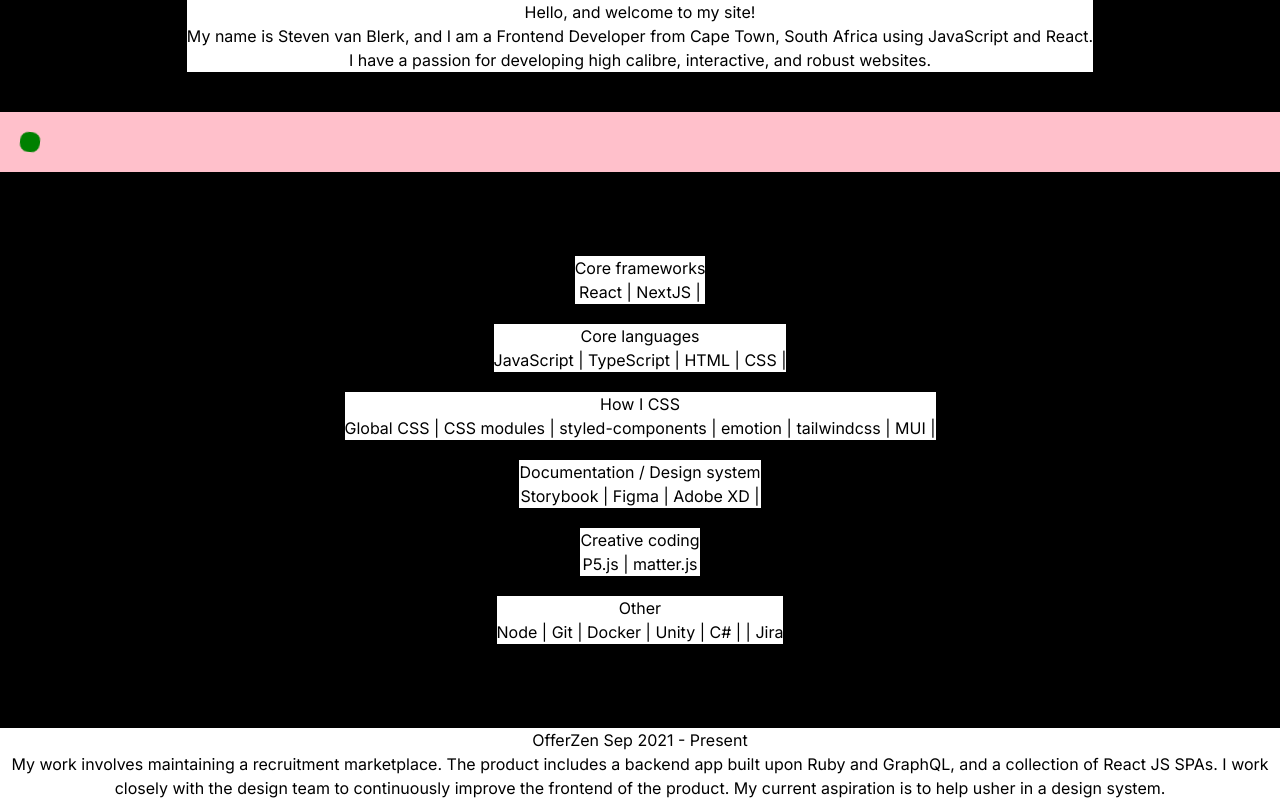
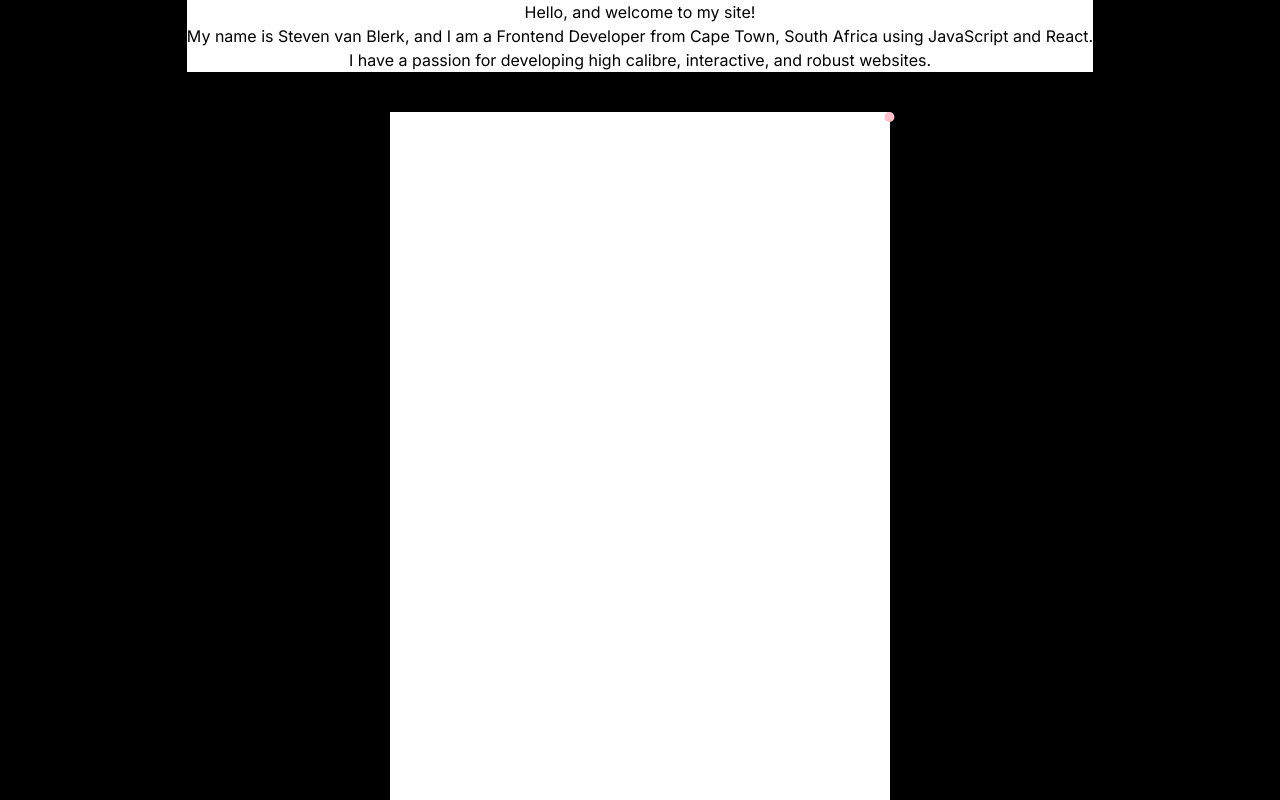
Before and after one commit to StevenVanBlerk/code-portfolio, a Next.js app: page / in a window 1280 px wide. Shown: the top 800 px of the page. Built offline with nearby package versions, Linux system fonts and the light colour scheme.

Commit message:
changed demo into a movement demo

```diff
--- a/src/bespokeSystem/components/FramerDemo/FramerDemo.tsx
+++ b/src/bespokeSystem/components/FramerDemo/FramerDemo.tsx
@@ -2,20 +2,45 @@
 
 import { motion } from "framer-motion";
 
+const FrameMaxHeight = 1000; //px
+const FrameMaxWidth = 500; //px
+
+const circleMinWidth = 10; //px
+const Frame = ({ children }: any) => {
+  return (
+    <div
+      style={{
+        height: FrameMaxHeight,
+        width: FrameMaxWidth,
+        background: "white",
+        justifySelf: "center",
+      }}
+    >
+      {children}
+    </div>
+  );
+};
 const FramerDemo = () => {
+  const initialPositionX = 0;
+  const initialPositionY = 0;
   return (
-    <div style={{ padding: "20px", background: "pink" }}>
+    <Frame>
       <motion.div
         transition={{ repeat: Infinity, duration: 2 }}
+        initial={{ x: initialPositionX, y: initialPositionY }}
         animate={{
           scale: [1, 2, 2, 1, 1],
-          rotate: [0, 0, 270, 270, 0],
-          borderRadius: ["20%", "20%", "50%", "50%", "20%"],
-          background: "green",
+          x: initialPositionX + FrameMaxWidth,
+          y: initialPositionY + 0,
         }}
-        style={{ background: "lightblue", height: "20px", width: "20px" }}
+        style={{
+          background: "pink",
+          height: circleMinWidth,
+          width: circleMinWidth,
+          borderRadius: "50%",
+        }}
       />
-    </div>
+    </Frame>
   );
 };
 
```
